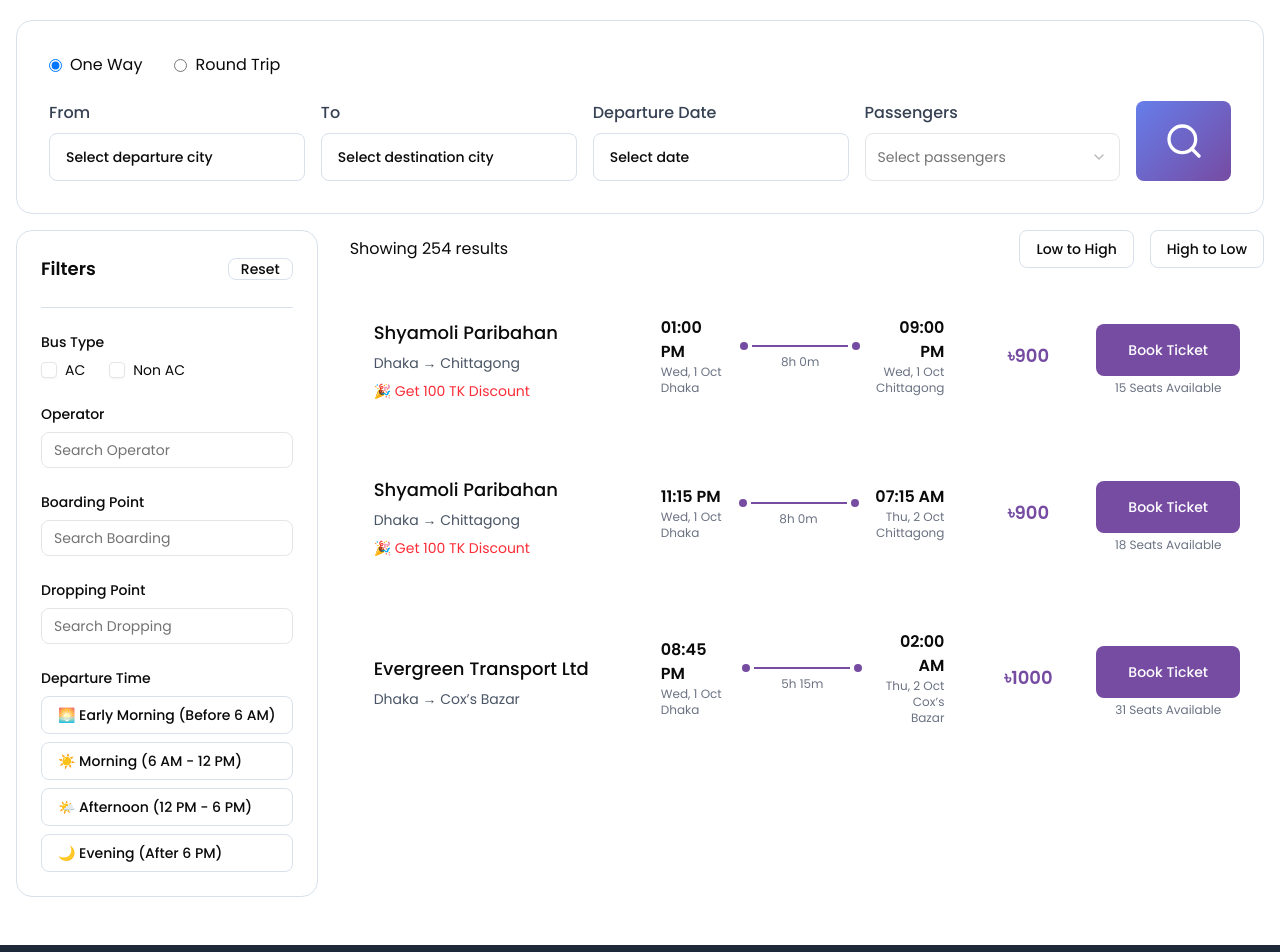
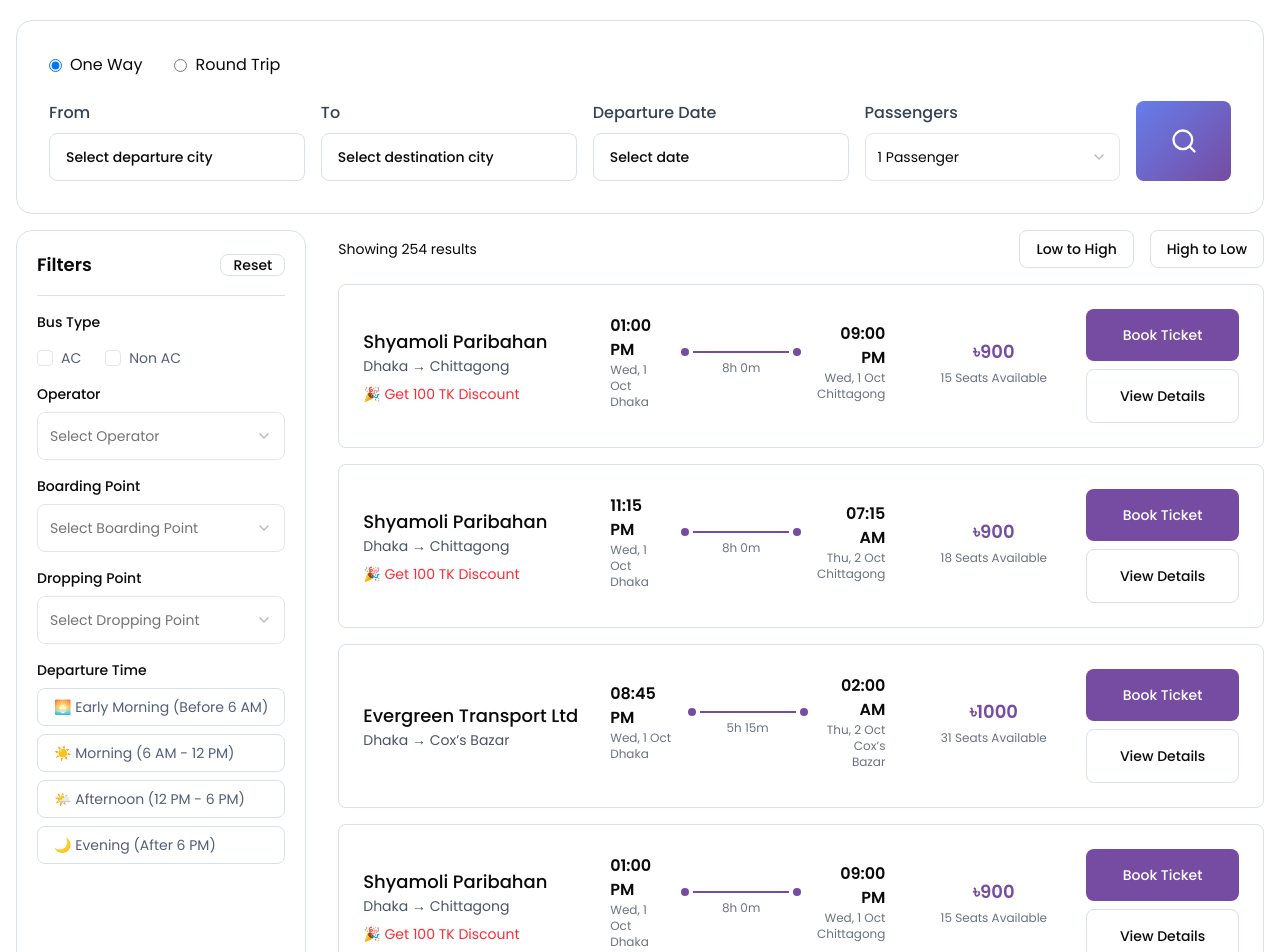
Before and after one commit to Mamun707/bust-ticketing-system, a Next.js app: page /bus-tickets in a window 1280 px wide. Shown: the part 100-1052 px from the top of the page. Built offline with nearby package versions, Linux system fonts and the light colour scheme.

Commit message:
ticket search page added

```diff
--- a/src/app/bus-tickets/page.tsx
+++ b/src/app/bus-tickets/page.tsx
@@ -1,70 +1,29 @@
 "use client";
 
 import { Button } from "@/components/ui/button";
-import { Card, CardContent, CardHeader, CardTitle } from "@/components/ui/card";
-import { Badge } from "@/components/ui/badge";
 import { Checkbox } from "@/components/ui/checkbox";
-import { Input } from "@/components/ui/input";
 import { Separator } from "@/components/ui/separator";
 import Search from "@/components/Home/Search";
+import {
+  Select,
+  SelectContent,
+  SelectItem,
+  SelectTrigger,
+  SelectValue,
+} from "@/components/ui/select";
+import { boardingPoints, buses, droppingPoints, operators } from "../constants";
+import { useSearchParams } from "next/navigation";
 
 const ResultsPage = () => {
-  // Dummy bus results
-  const buses = [
-    {
-      id: 1,
-      operator: "Shyamoli Paribahan",
-      route: "Dhaka → Chittagong",
-      departure: "01:00 PM",
-      departureDate: "Wed, 1 Oct",
-      departureCity: "Dhaka",
-      arrival: "09:00 PM",
-      arrivalDate: "Wed, 1 Oct",
-      arrivalCity: "Chittagong",
-      duration: "8h 0m",
-      price: 900,
-      discount: 100,
-      seats: 15,
-    },
-    {
-      id: 2,
-      operator: "Shyamoli Paribahan",
-      route: "Dhaka → Chittagong",
-      departure: "11:15 PM",
-      departureDate: "Wed, 1 Oct",
-      departureCity: "Dhaka",
-      arrival: "07:15 AM",
-      arrivalDate: "Thu, 2 Oct",
-      arrivalCity: "Chittagong",
-      duration: "8h 0m",
-      price: 900,
-      discount: 100,
-      seats: 18,
-    },
-    {
-      id: 3,
-      operator: "Evergreen Transport Ltd",
-      route: "Dhaka → Cox’s Bazar",
-      departure: "08:45 PM",
-      departureDate: "Wed, 1 Oct",
-      departureCity: "Dhaka",
-      arrival: "02:00 AM",
-      arrivalDate: "Thu, 2 Oct",
-      arrivalCity: "Cox’s Bazar",
-      duration: "5h 15m",
-      price: 1000,
-      discount: 0,
-      seats: 31,
-    },
-  ];
-
+  const searchParams = useSearchParams();
+  const tripType = searchParams.get("tripType"); // ✅ check from params
 
   return (
     <div className="custom-container py-12">
       <Search customStyle="border" />
       <section className="mt-4 flex gap-8">
         {/* Sidebar Filters */}
-        <aside className="basis-[20%] bg-white rounded-2xl border p-6 space-y-6">
+        <aside className="basis-[20%] bg-white rounded-2xl border p-5 space-y-4">
           <div className="flex justify-between items-center">
             <h3 className="font-semibold text-lg">Filters</h3>
             <Button size="sm" variant="outline">
@@ -75,17 +34,17 @@ const ResultsPage = () => {
 
           {/* Bus Type */}
           <div>
-            <h4 className="text-sm font-medium mb-2">Bus Type</h4>
+            <h4 className="text-sm font-medium mb-4">Bus Type</h4>
             <div className="flex items-center gap-6">
               <div className="flex items-center space-x-2">
-                <Checkbox id="nonac" />
-                <label htmlFor="ac" className="text-sm">
+                <Checkbox id="ac" />
+                <label htmlFor="ac" className="text-sm text-muted">
                   AC
                 </label>
               </div>
               <div className="flex items-center space-x-2">
                 <Checkbox id="nonac" />
-                <label htmlFor="nonac" className="text-sm">
+                <label htmlFor="nonac" className="text-sm text-muted">
                   Non AC
                 </label>
               </div>
@@ -95,46 +54,124 @@ const ResultsPage = () => {
           {/* Operator */}
           <div>
             <h4 className="text-sm font-medium mb-2">Operator</h4>
-            <Input placeholder="Search Operator" />
+            <Select>
+              <SelectTrigger className="w-full h-11">
+                <SelectValue placeholder="Select Operator" />
+              </SelectTrigger>
+              <SelectContent>
+                {operators.map((op, i) => (
+                  <SelectItem key={i} value={op}>
+                    {op}
+                  </SelectItem>
+                ))}
+              </SelectContent>
+            </Select>
           </div>
 
           {/* Boarding Point */}
           <div>
             <h4 className="text-sm font-medium mb-2">Boarding Point</h4>
-            <Input placeholder="Search Boarding" />
+            <Select>
+              <SelectTrigger className="w-full h-11">
+                <SelectValue placeholder="Select Boarding Point" />
+              </SelectTrigger>
+              <SelectContent>
+                {boardingPoints.map((bp, i) => (
+                  <SelectItem key={i} value={bp}>
+                    {bp}
+                  </SelectItem>
+                ))}
+              </SelectContent>
+            </Select>
           </div>
 
           {/* Dropping Point */}
           <div>
             <h4 className="text-sm font-medium mb-2">Dropping Point</h4>
-            <Input placeholder="Search Dropping" />
+            <Select>
+              <SelectTrigger className="w-full h-11">
+                <SelectValue placeholder="Select Dropping Point" />
+              </SelectTrigger>
+              <SelectContent>
+                {droppingPoints.map((dp, i) => (
+                  <SelectItem key={i} value={dp}>
+                    {dp}
+                  </SelectItem>
+                ))}
+              </SelectContent>
+            </Select>
           </div>
 
           {/* Departure Time */}
           <div>
             <h4 className="text-sm font-medium mb-2">Departure Time</h4>
-            <div className="space-y-2">
-              <Button variant="outline" className="w-full justify-start">
+            <div className="space-y-2 text-muted font-normal">
+              <Button
+                variant="outline"
+                className="w-full justify-start font-normal"
+              >
                 🌅 Early Morning (Before 6 AM)
               </Button>
-              <Button variant="outline" className="w-full justify-start">
+              <Button
+                variant="outline"
+                className="w-full justify-start font-normal"
+              >
                 ☀️ Morning (6 AM - 12 PM)
               </Button>
-              <Button variant="outline" className="w-full justify-start">
+              <Button
+                variant="outline"
+                className="w-full justify-start font-normal"
+              >
                 🌤️ Afternoon (12 PM - 6 PM)
               </Button>
-              <Button variant="outline" className="w-full justify-start">
+              <Button
+                variant="outline"
+                className="w-full justify-start font-normal"
+              >
                 🌙 Evening (After 6 PM)
               </Button>
             </div>
           </div>
+
+          {/* ✅ Arrival Time Filter (only for round trips) */}
+          {tripType === "round" && (
+            <div>
+              <h4 className="text-sm font-medium mb-2">Return Arrival Time</h4>
+              <div className="space-y-2 text-muted">
+                <Button
+                  variant="outline"
+                  className="w-full justify-start font-normal"
+                >
+                  🌅 Early Morning (Before 6 AM)
+                </Button>
+                <Button
+                  variant="outline"
+                  className="w-full justify-start font-normal"
+                >
+                  ☀️ Morning (6 AM - 12 PM)
+                </Button>
+                <Button
+                  variant="outline"
+                  className="w-full justify-start font-normal"
+                >
+                  🌤️ Afternoon (12 PM - 6 PM)
+                </Button>
+                <Button
+                  variant="outline"
+                  className="w-full justify-start font-normal"
+                >
+                  🌙 Evening (After 6 PM)
+                </Button>
+              </div>
+            </div>
+          )}
         </aside>
 
         {/* Results */}
-        <main className="space-y-6 basis-[80%]">
+        <main className="space-y-4 basis-[80%]">
           <div className="flex justify-between items-center">
             <div>
-              <p>Showing 254 results</p>
+              <p className="text-sm">Showing 254 results</p>
             </div>
             <div className="flex gap-4">
               <Button variant="outline">Low to High</Button>
@@ -146,27 +183,25 @@ const ResultsPage = () => {
           {buses.map((bus) => (
             <div
               key={bus.id}
-              className="p-6 flex gap-4 items-center shadow-none"
+              className="p-6 flex gap-4 items-center shadow-none border rounded-md"
             >
-              <div className="basis-[30%]">
-                <CardHeader className="p-0">
-                  <CardTitle className="text-lg font-medium">
-                    {bus.operator}
-                  </CardTitle>
-                </CardHeader>
-                <CardContent className="p-0 space-y-2">
+              <div className="basis-[25%]">
+                <div className="p-0">
+                  <div className="text-lg font-medium">{bus.operator}</div>
+                </div>
+                <div className="p-0 space-y-2">
                   <p className="text-sm text-gray-600">{bus.route}</p>
                   {bus.discount > 0 && (
                     <p className="text-sm text-red-500">
                       🎉 Get {bus.discount} TK Discount
                     </p>
                   )}
-                </CardContent>
+                </div>
               </div>
 
               {/* Timing + Price */}
-              <div className="basis-[70%] space-y-2 flex gap-4 justify-between items-center">
-                <div className="basis-[60%] flex items-center justify-between px-4">
+              <div className="basis-[75%] space-y-2 flex gap-4 justify-between items-center">
+                <div className="basis-[50%] flex items-center justify-between px-4">
                   {/* Departure */}
                   <div className="text-left">
                     <p className="text-base font-semibold">{bus.departure}</p>
@@ -192,19 +227,22 @@ const ResultsPage = () => {
                   </div>
                 </div>
 
-                <div className="basis-[20%] text-center">
+                <div className="basis-[25%] text-center">
                   <p className="text-lg font-semibold text-primary">
                     ৳{bus.price}
                   </p>
+                  <p className="text-xs text-gray-500 mt-1 text-center">
+                    {bus.seats} Seats Available
+                  </p>
                 </div>
 
-                <div className="basis-[20%]">
+                <div className="basis-[25%] flex flex-col gap-2">
                   <Button className="bg-primary text-white px-8 py-4" size="lg">
                     Book Ticket
                   </Button>
-                  <p className="text-xs text-gray-500 mt-1 text-center">
-                    {bus.seats} Seats Available
-                  </p>
+                  <Button className="px-8 py-4" variant="outline" size="lg">
+                    View Details
+                  </Button>
                 </div>
               </div>
             </div>
--- /dev/null
+++ b/src/app/constants.ts
@@ -0,0 +1,102 @@
+// Dummy bus results
+export const buses = [
+  {
+    id: 1,
+    operator: "Shyamoli Paribahan",
+    route: "Dhaka → Chittagong",
+    departure: "01:00 PM",
+    departureDate: "Wed, 1 Oct",
+    departureCity: "Dhaka",
+    arrival: "09:00 PM",
+    arrivalDate: "Wed, 1 Oct",
+    arrivalCity: "Chittagong",
+    duration: "8h 0m",
+    price: 900,
+    discount: 100,
+    seats: 15,
+  },
+  {
+    id: 2,
+    operator: "Shyamoli Paribahan",
+    route: "Dhaka → Chittagong",
+    departure: "11:15 PM",
+    departureDate: "Wed, 1 Oct",
+    departureCity: "Dhaka",
+    arrival: "07:15 AM",
+    arrivalDate: "Thu, 2 Oct",
+    arrivalCity: "Chittagong",
+    duration: "8h 0m",
+    price: 900,
+    discount: 100,
+    seats: 18,
+  },
+  {
+    id: 3,
+    operator: "Evergreen Transport Ltd",
+    route: "Dhaka → Cox’s Bazar",
+    departure: "08:45 PM",
+    departureDate: "Wed, 1 Oct",
+    departureCity: "Dhaka",
+    arrival: "02:00 AM",
+    arrivalDate: "Thu, 2 Oct",
+    arrivalCity: "Cox’s Bazar",
+    duration: "5h 15m",
+    price: 1000,
+    discount: 0,
+    seats: 31,
+  },
+  {
+    id: 4,
+    operator: "Shyamoli Paribahan",
+    route: "Dhaka → Chittagong",
+    departure: "01:00 PM",
+    departureDate: "Wed, 1 Oct",
+    departureCity: "Dhaka",
+    arrival: "09:00 PM",
+    arrivalDate: "Wed, 1 Oct",
+    arrivalCity: "Chittagong",
+    duration: "8h 0m",
+    price: 900,
+    discount: 100,
+    seats: 15,
+  },
+  {
+    id: 5,
+    operator: "Shyamoli Paribahan",
+    route: "Dhaka → Chittagong",
+    departure: "11:15 PM",
+    departureDate: "Wed, 1 Oct",
+    departureCity: "Dhaka",
+    arrival: "07:15 AM",
+    arrivalDate: "Thu, 2 Oct",
+    arrivalCity: "Chittagong",
+    duration: "8h 0m",
+    price: 900,
+    discount: 100,
+    seats: 18,
+  },
+  {
+    id: 6,
+    operator: "Evergreen Transport Ltd",
+    route: "Dhaka → Cox’s Bazar",
+    departure: "08:45 PM",
+    departureDate: "Wed, 1 Oct",
+    departureCity: "Dhaka",
+    arrival: "02:00 AM",
+    arrivalDate: "Thu, 2 Oct",
+    arrivalCity: "Cox’s Bazar",
+    duration: "5h 15m",
+    price: 1000,
+    discount: 0,
+    seats: 31,
+  },
+];
+// Example options (dummy data from Bangladesh)
+export const operators = [
+  "Shyamoli Paribahan",
+  "Hanif Enterprise",
+  "Green Line",
+  "Shohag Elite",
+];
+export const boardingPoints = ["Gabtoli", "Mohakhali", "Sayedabad", "Uttara"];
+export const droppingPoints = ["Chittagong", "Cox’s Bazar", "Sylhet", "Khulna"];
--- a/src/components/Home/Search.tsx
+++ b/src/components/Home/Search.tsx
@@ -1,7 +1,7 @@
 /* eslint-disable @typescript-eslint/no-explicit-any */
 "use client";
 
-import React, { useState } from "react";
+import React, { useState, useEffect } from "react";
 import { Button } from "@/components/ui/button";
 import {
   Command,
@@ -26,13 +26,19 @@ import {
 import { Calendar } from "@/components/ui/calendar";
 import { format } from "date-fns";
 import { SearchIcon } from "lucide-react";
+import { useRouter, useSearchParams } from "next/navigation"; // ✅
 
 const Search = ({ customStyle = "card-shadow" }: any) => {
+  const router = useRouter();
+  const searchParams = useSearchParams();
+
+  // states
   const [tripType, setTripType] = useState("oneway");
   const [fromCity, setFromCity] = useState<string | null>(null);
   const [toCity, setToCity] = useState<string | null>(null);
   const [departureDate, setDepartureDate] = useState<Date | undefined>();
   const [returnDate, setReturnDate] = useState<Date | undefined>();
+  const [passengers, setPassengers] = useState<string>("1");
 
   const cities = [
     "Dhaka",
@@ -47,10 +53,38 @@ const Search = ({ customStyle = "card-shadow" }: any) => {
     "Comilla",
   ];
 
+  // ✅ Sync states with params on mount
+  useEffect(() => {
+    const tripTypeParam = searchParams.get("tripType");
+    const fromParam = searchParams.get("from");
+    const toParam = searchParams.get("to");
+    const departureParam = searchParams.get("departure");
+    const returnParam = searchParams.get("return");
+    const passengersParam = searchParams.get("passengers");
+
+    if (tripTypeParam) setTripType(tripTypeParam);
+    if (fromParam) setFromCity(fromParam);
+    if (toParam) setToCity(toParam);
+    if (departureParam) setDepartureDate(new Date(departureParam));
+    if (returnParam) setReturnDate(new Date(returnParam));
+    if (passengersParam) setPassengers(passengersParam);
+  }, [searchParams]);
+
+  const handleSearch = () => {
+    const params = new URLSearchParams();
+
+    if (tripType) params.append("tripType", tripType);
+    if (fromCity) params.append("from", fromCity);
+    if (toCity) params.append("to", toCity);
+    if (departureDate) params.append("departure", departureDate.toISOString());
+    if (returnDate) params.append("return", returnDate.toISOString());
+    if (passengers) params.append("passengers", passengers);
+
+    router.push(`/bus-tickets?${params.toString()}`);
+  };
+
   return (
-    <div
-      className={`${customStyle} bg-white rounded-2xl p-6 md:p-8 space-y-6`}
-    >
+    <div className={`${customStyle} bg-white rounded-2xl p-6 md:p-8 space-y-6`}>
       {/* Trip Type */}
       <div className="flex items-center gap-8">
         <label className="flex items-center gap-2 cursor-pointer">
@@ -155,7 +189,7 @@ const Search = ({ customStyle = "card-shadow" }: any) => {
           </Popover>
         </div>
 
-        {/* Return Date (only round trip) */}
+        {/* Return Date */}
         {tripType === "round" && (
           <div className="flex-1">
             <label className="block text-gray-700 font-medium mb-2">
@@ -183,10 +217,13 @@ const Search = ({ customStyle = "card-shadow" }: any) => {
 
         {/* Passengers */}
         <div className="flex-1">
-          <label className="block text-gray-700 font-medium mb-2 ">
+          <label className="block text-gray-700 font-medium mb-2">
             Passengers
           </label>
-          <Select>
+          <Select
+            value={passengers}
+            onValueChange={(val) => setPassengers(val)}
+          >
             <SelectTrigger className="w-full h-12 border">
               <SelectValue placeholder="Select passengers" />
             </SelectTrigger>
@@ -201,9 +238,12 @@ const Search = ({ customStyle = "card-shadow" }: any) => {
 
         {/* Search Button */}
         <div className="basis-[8%]">
-          <div className="w-full h-full gradient-bg flex justify-center items-center text-white rounded-md">
-            <SearchIcon width="40px" height="40px" />
-          </div>
+          <button
+            onClick={handleSearch}
+            className="w-full h-full gradient-bg flex justify-center items-center text-white rounded-md cursor-pointer"
+          >
+            <SearchIcon width="28px" height="28px" />
+          </button>
         </div>
       </div>
     </div>
--- a/src/components/common/Header.tsx
+++ b/src/components/common/Header.tsx
@@ -1,3 +1,4 @@
+import Link from "next/link";
 import React from "react";
 
 const Header = () => {
@@ -9,7 +10,10 @@ const Header = () => {
             <div className="w-10 h-10 rounded-lg flex items-center justify-center">
               <span className="text-2xl">🚌</span>
             </div>
-            <h1 className="text-2xl font-semibold">BusGo</h1>
+            <Link href="/">
+              {" "}
+              <h1 className="text-2xl font-semibold">BusGo</h1>
+            </Link>
           </div>
           <nav className="hidden md:flex items-center space-x-6">
             <a href="#" className="hover:text-blue-200 transition-colors">
--- a/src/components/ui/button.tsx
+++ b/src/components/ui/button.tsx
@@ -5,7 +5,7 @@ import { cva, type VariantProps } from "class-variance-authority"
 import { cn } from "@/lib/utils"
 
 const buttonVariants = cva(
-  "inline-flex items-center justify-center gap-2 whitespace-nowrap rounded-md text-sm font-medium transition-all disabled:pointer-events-none disabled:opacity-50 [&_svg]:pointer-events-none [&_svg:not([class*='size-'])]:size-4 shrink-0 [&_svg]:shrink-0 outline-none focus-visible:border-ring focus-visible:ring-ring/50 focus-visible:ring-[3px] aria-invalid:ring-destructive/20 dark:aria-invalid:ring-destructive/40 aria-invalid:border-destructive",
+  "inline-flex items-center justify-center gap-2 whitespace-nowrap rounded-md text-sm font-medium transition-all disabled:pointer-events-none disabled:opacity-50 [&_svg]:pointer-events-none [&_svg:not([class*='size-'])]:size-4 shrink-0 [&_svg]:shrink-0 outline-none focus-visible:border-ring focus-visible:ring-ring/50 focus-visible:ring-[3px] aria-invalid:ring-destructive/20 dark:aria-invalid:ring-destructive/40 aria-invalid:border-destructive cursor-pointer",
   {
     variants: {
       variant: {
@@ -13,7 +13,7 @@ const buttonVariants = cva(
         destructive:
           "bg-destructive text-white hover:bg-destructive/90 focus-visible:ring-destructive/20 dark:focus-visible:ring-destructive/40 dark:bg-destructive/60",
         outline:
-          "border bg-background hover:bg-accent hover:text-accent-foreground dark:bg-input/30 dark:border-input dark:hover:bg-input/50",
+          "border bg-background hover:bg-primary hover:text-white dark:bg-input/30 dark:border-input dark:hover:bg-input/50",
         secondary:
           "bg-secondary text-secondary-foreground hover:bg-secondary/80",
         ghost:
--- a/src/components/ui/checkbox.tsx
+++ b/src/components/ui/checkbox.tsx
@@ -14,7 +14,7 @@ function Checkbox({
     <CheckboxPrimitive.Root
       data-slot="checkbox"
       className={cn(
-        "peer border-input dark:bg-input/30 data-[state=checked]:bg-primary data-[state=checked]:text-primary-foreground dark:data-[state=checked]:bg-primary data-[state=checked]:border-primary focus-visible:border-ring focus-visible:ring-ring/50 aria-invalid:ring-destructive/20 dark:aria-invalid:ring-destructive/40 aria-invalid:border-destructive size-4 shrink-0 rounded-[4px] border shadow-xs transition-shadow outline-none focus-visible:ring-[3px] disabled:cursor-not-allowed disabled:opacity-50",
+        "peer border-input dark:bg-input/30 data-[state=checked]:bg-primary data-[state=checked]:text-primary-foreground dark:data-[state=checked]:bg-primary data-[state=checked]:border-primary focus-visible:border-ring focus-visible:ring-ring/50 aria-invalid:ring-destructive/20 dark:aria-invalid:ring-destructive/40 aria-invalid:border-destructive size-4 shrink-0 rounded-[4px] border transition-shadow outline-none focus-visible:ring-[3px] disabled:cursor-not-allowed disabled:opacity-50",
         className
       )}
       {...props}
```
Also changed, not shown: src/app/page.tsx (+0 -58 lines).
